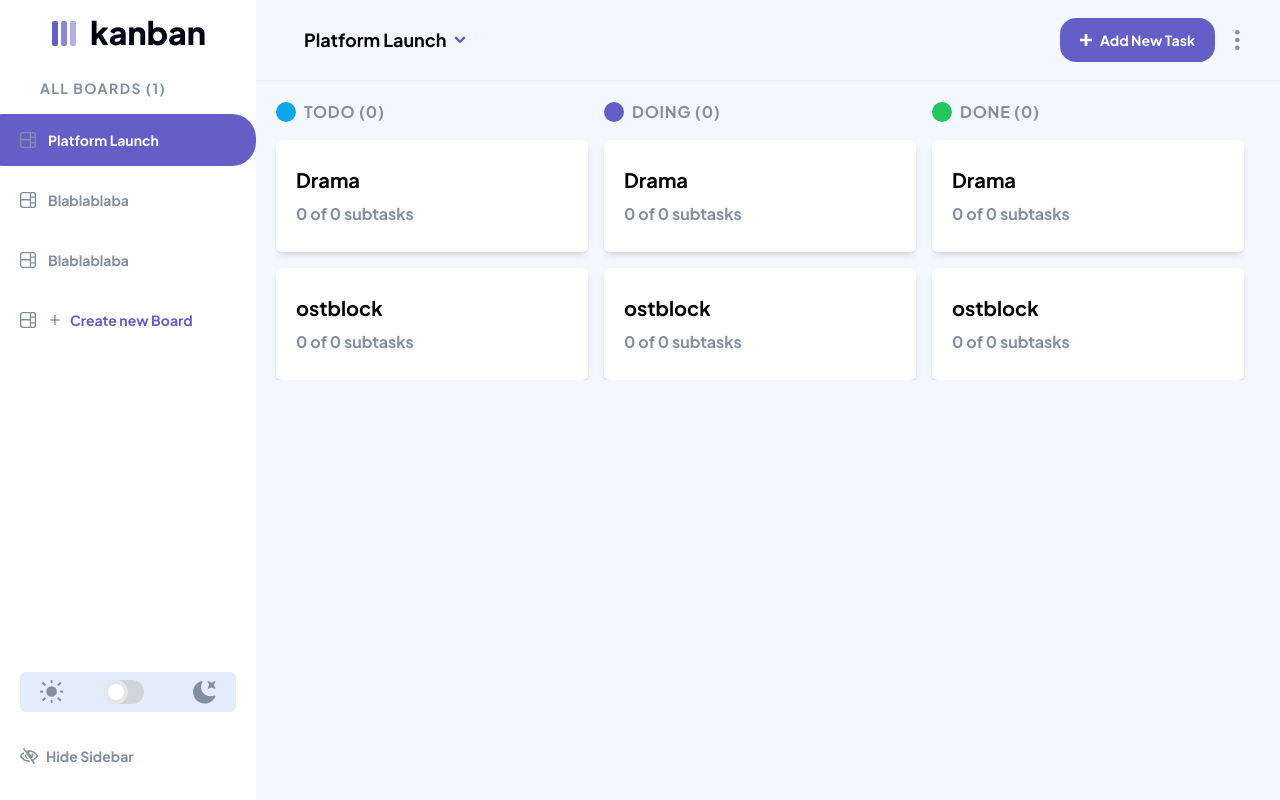
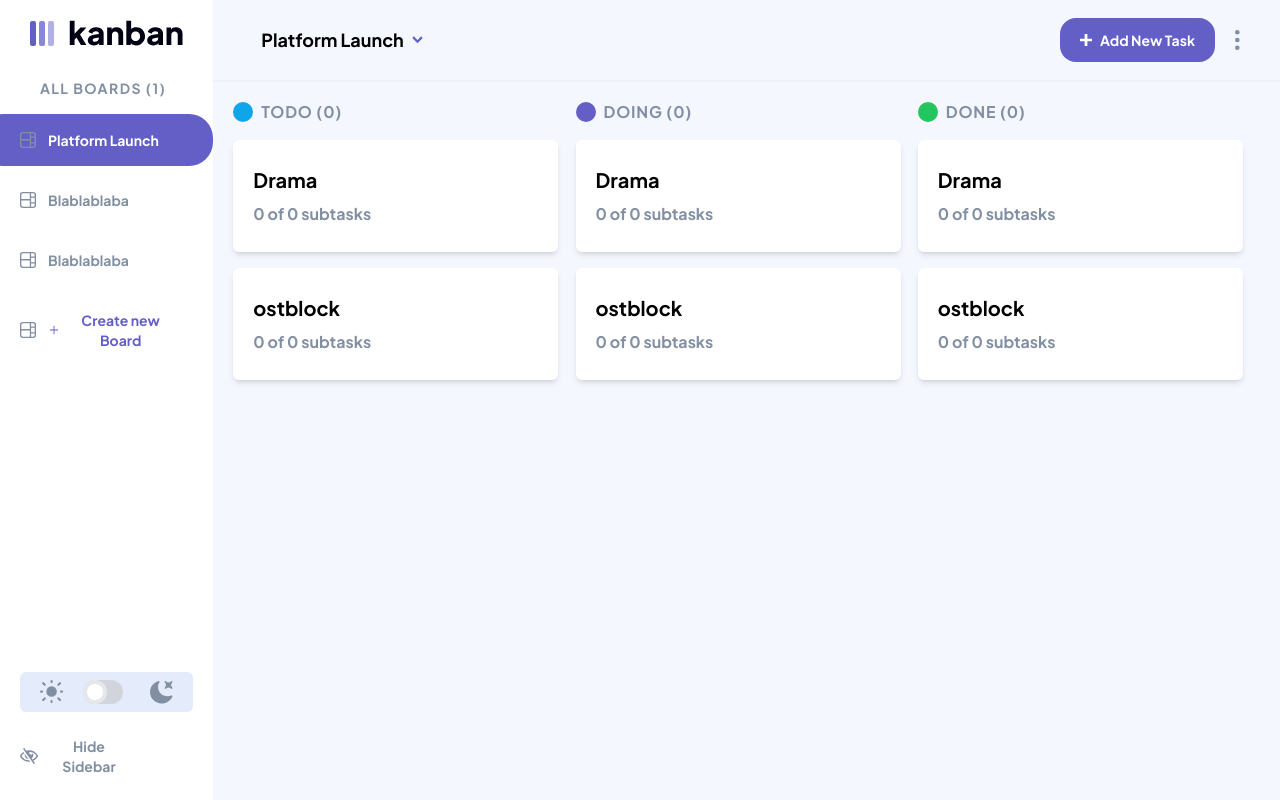
Before and after one commit to danielgen01/kanbanboard-frontend, a React (Vite) app: page / in a window 1280 px wide. Built offline with nearby package versions, Linux system fonts and the light colour scheme.

Commit message:
make layout responsive

```diff
--- a/src/App.tsx
+++ b/src/App.tsx
@@ -12,7 +12,7 @@ import Sidebar from "./components/MainLayout/Sidebar"
 
 function App() {
   return (
-    <div className="app min-h-screen w-screen grid grid-cols-1 md:grid-cols-5">
+    <div className="app min-h-screen w-screen grid grid-cols-1 md:grid-cols-6 ">
       {/* <Navbar /> */}
       <Sidebar />
       <Board />
--- a/src/components/MainLayout/Board.tsx
+++ b/src/components/MainLayout/Board.tsx
@@ -7,10 +7,10 @@ import Navbar from "../Navbar/Navbar"
 const Board = () => {
   return (
     <>
-      <main className="dark:bg-dark-black bg-dark-white min-h-screen  col-span-4">
+      <main className="dark:bg-dark-black bg-dark-white min-h-screen  md:col-span-4 xl:col-span-5">
         <Navbar />
 
-        <section className="columns grid md:grid-cols-3 overflow-x-scroll md:overflow-x-hidden px-5 mt-5">
+        <section className="columns md:grid grid-cols-3  px-5 mt-5">
           {/* First grid item */}
           <TodoItemsColumn />
           {/* Second grid item */}
--- a/src/components/MainLayout/Sidebar.tsx
+++ b/src/components/MainLayout/Sidebar.tsx
@@ -27,7 +27,7 @@ const Sidebar = () => {
     setIsDarkMode(newIsDarkMode)
   }
   return (
-    <aside className="hidden md:flex flex-col gap-4 min-h-screen py-5 dark:bg-dark-gray">
+    <aside className="hidden md:flex flex-col gap-4 min-h-screen py-5 dark:bg-dark-gray md:col-span-2 xl:col-span-1">
       <figure className="flex w-full justify-center">
         <img src={LogoLight} alt="" className="hidden dark:block" />
         <img src={LogoDark} alt="" className="block dark:hidden" />
@@ -93,9 +93,10 @@ const Sidebar = () => {
         <div className="toggle-side-bar-container w-[90%] flex items-center px-10 mt-5 hover:bg-white h-12 cursor-pointer duration-200 rounded-3xl -ml-5">
           <button className="toggle-side-bar-content flex items-center gap-2">
             <img src={iconHideSidebar} alt="icon" className="h-4" />
-            <p className="text-medium-gray font-bold text-sm hover:text-dark-purple">Hide Sidebar</p>
+            <p className="text-medium-gray font-bold text-sm hover:text-dark-purple">
+              Hide Sidebar
+            </p>
           </button>
-
         </div>
       </footer>
     </aside>
--- a/src/components/columns/TodoItemsColumn.tsx
+++ b/src/components/columns/TodoItemsColumn.tsx
@@ -14,7 +14,7 @@ export const TodoItemsColumn: React.FC = () => {
           Todo (0){" "}
         </h1>
       </div>
-      <div className="swipe-icon-text lg:hidden ml-auto">
+      <div className="swipe-icon-text md:hidden ml-auto">
         <div className="swipe-icon-text md:hidden ml-auto">
           <h1 className="">Swipe</h1>
           <MdSwipeLeft />
```
